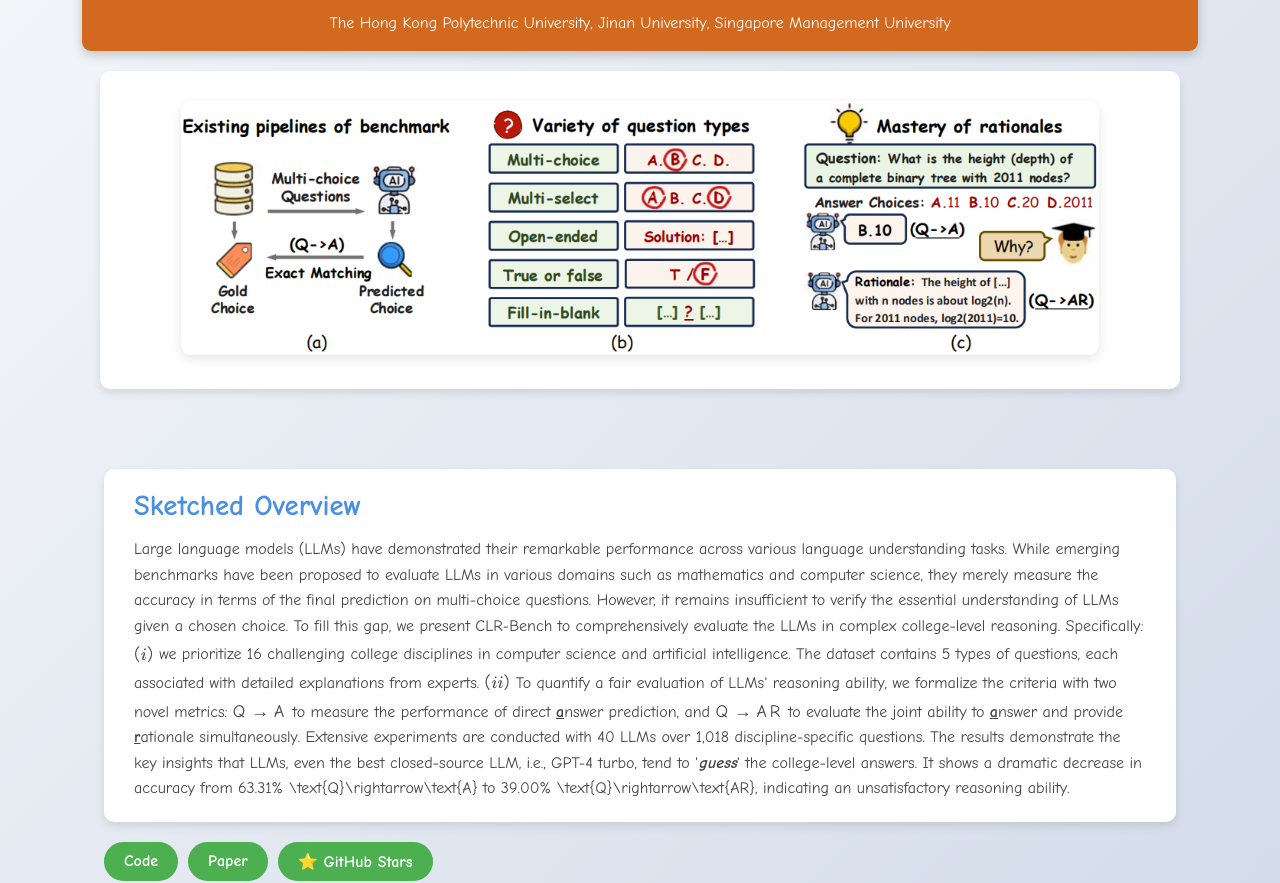
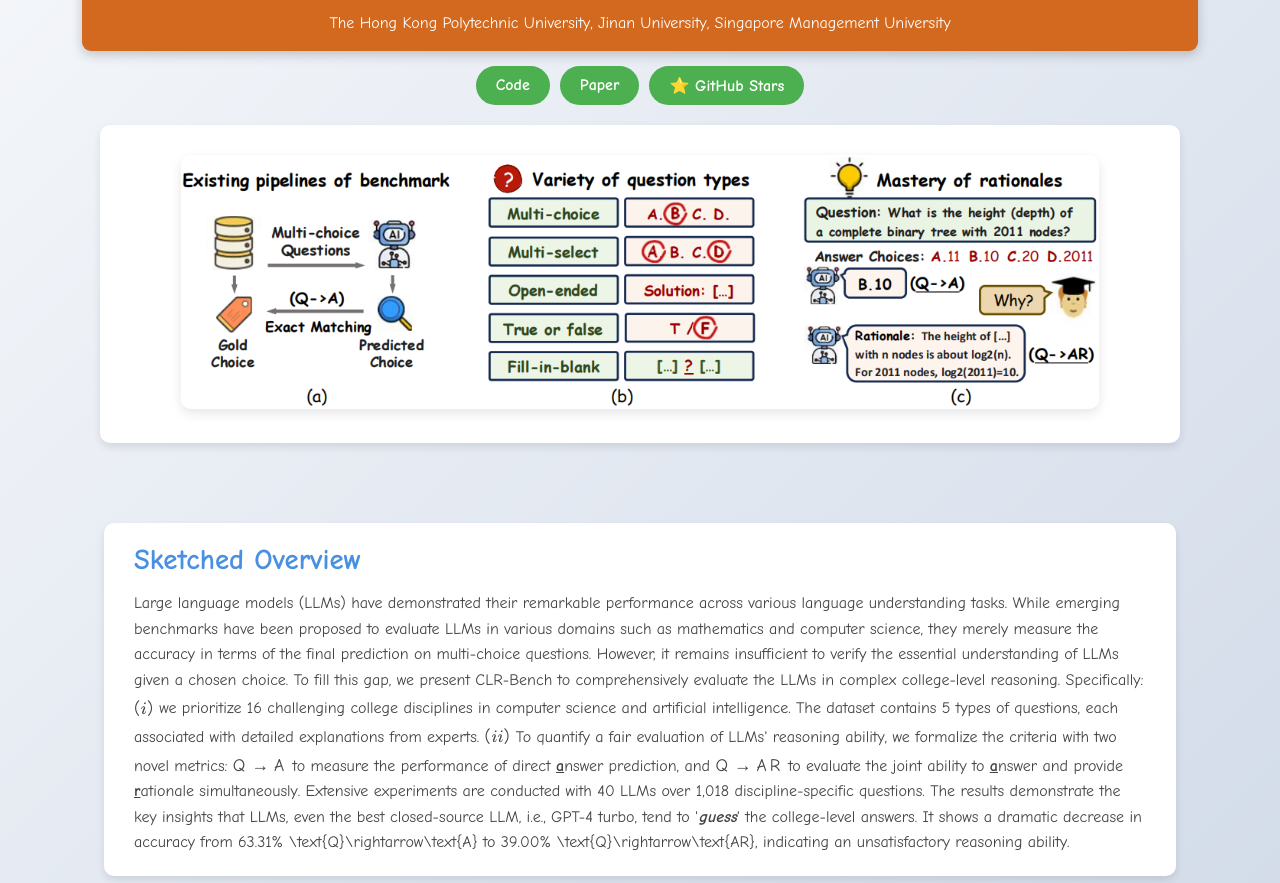
Before and after one commit to clr-bench/clr-bench.github.io, a plain HTML site: page index.html in a window 1280 px wide. Shown: the part 153-1036 px from the top of the page. Drawn offline with nearby package versions, Linux system fonts and the light colour scheme.

Commit message:
Update index.html

```diff
--- a/index.html
+++ b/index.html
@@ -69,6 +69,12 @@
     display: flex;
     gap: 10px;
   }
+  /* Button Container Styling for Center Alignment */
+  .button-container {
+    display: inline-flex; /* Inline layout to keep buttons centered */
+    gap: 10px; /* Spacing between buttons */
+    margin-top: 15px;
+  }
 
   /* Fancy Button Styling */
   .fancy-button {
@@ -92,11 +98,12 @@
     background-color: #3e8e41;
     transform: scale(0.95);
   }
+
   </style>
 </head>
 <body>
 
-<header>
+<header >
   <img src="images/logo.png" alt="CLR-Bench Logo" style="width: 100px; height: auto;">
   <h1><code>CLR-Bench</code>: Evaluating Large Language Models in College-level Reasoning</h1>
   <p style="font-size: 20px; line-height: 1.5;">
@@ -104,6 +111,13 @@
   <p style="font-size: 16px; line-height: 1;">The Hong Kong Polytechnic University, Jinan University, Singapore Management University
   </p>
 </header>
+<!-- Fancy Buttons Section -->
+  <div class="button-container" style="text-align: center;">
+    <a href="link-to-code" class="fancy-button" target="_blank">Code</a>
+    <a href="link-to-paper" class="fancy-button" target="_blank">Paper</a>
+    <a href="link-to-github-stars" class="fancy-button" target="_blank">⭐ GitHub Stars</a>
+  </div>
+
 <div class="images section">
   <img src="images/running.png" alt="Running Example" style="width: 1000px; height: auto;">
 </div>
@@ -119,12 +133,6 @@
   </p>
   </section>
 
-  <!-- Fancy Buttons Section -->
-  <div class="button-container">
-    <a href="link-to-code" class="fancy-button" target="_blank">Code</a>
-    <a href="link-to-paper" class="fancy-button" target="_blank">Paper</a>
-    <a href="link-to-github-stars" class="fancy-button" target="_blank">⭐ GitHub Stars</a>
-  </div>
   <!-- Images Section -->
   <div class="images section">
     <img src="images/figure1.png" alt="Framework Diagram">
```
